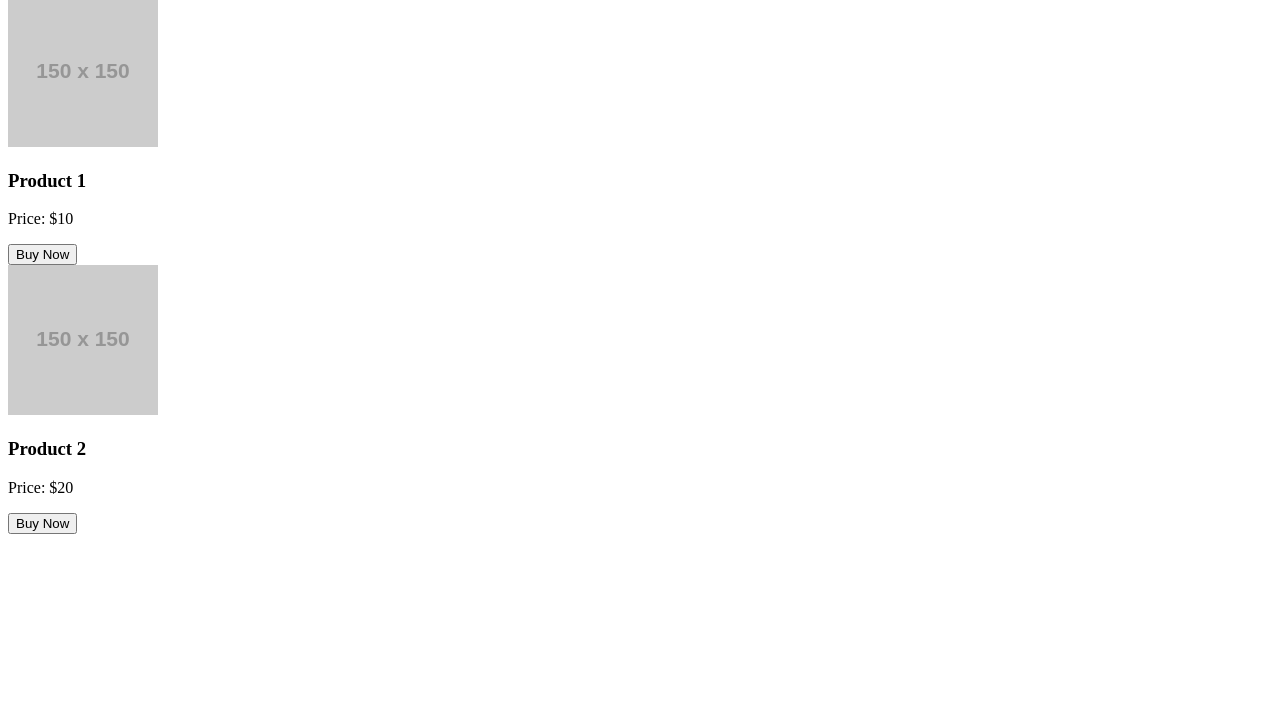
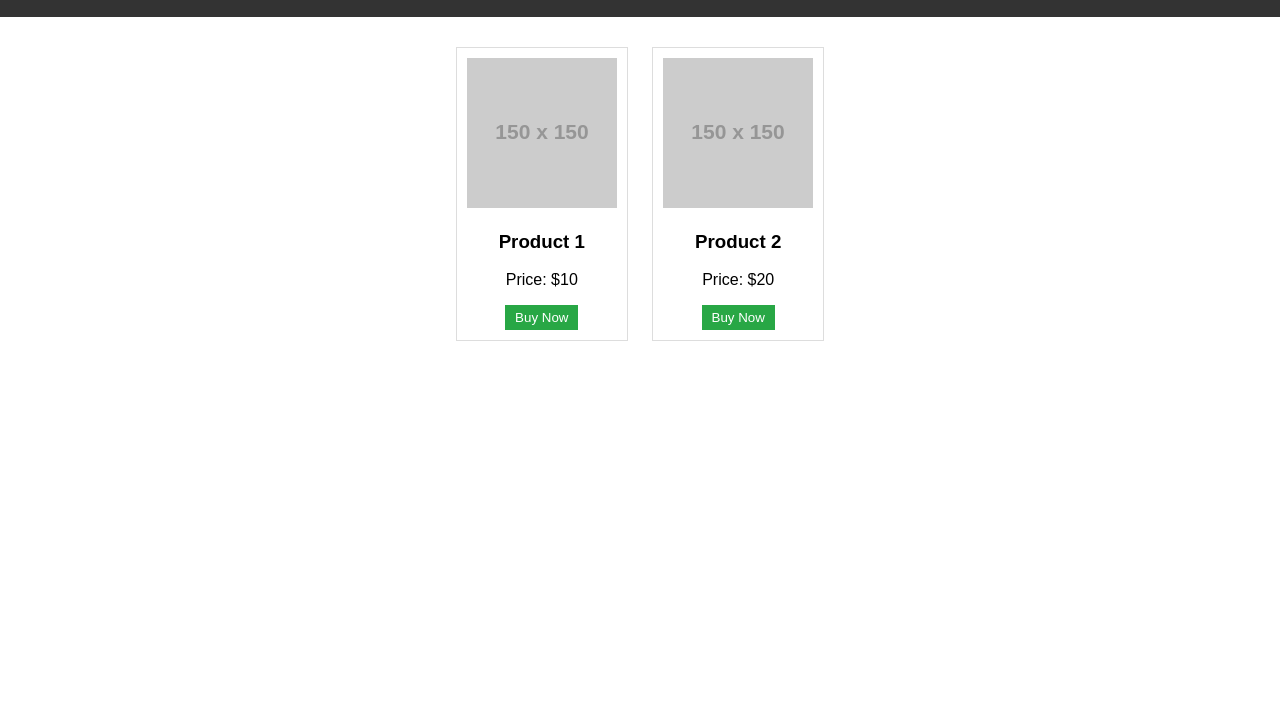
Before and after one commit to Andriy-88/telegram, a plain HTML site: page shop.html in a window 1280 px wide. Shown: the part 83-800 px from the top of the page. Drawn offline with Linux system fonts and the light colour scheme; placeholder pictures from the web are drawn by us; a small style sheet from the web is missing.

Commit message:
Update shop.html

```diff
--- a/shop.html
+++ b/shop.html
@@ -5,7 +5,7 @@
     <meta http-equiv="X-UA-Compatible" content="IE=edge">
     <meta name="viewport" content="width=device-width, initial-scale=1.0">
     <title>Mini Shop</title>
-    <link rel="stylesheet" href="https://github.com/Andriy-88/telegram/styles.css">
+    <link rel="stylesheet" href="https://raw.githubusercontent.com/Andriy-88/telegram/main/style.css">
 </head>
 <body>
     <header>
```
